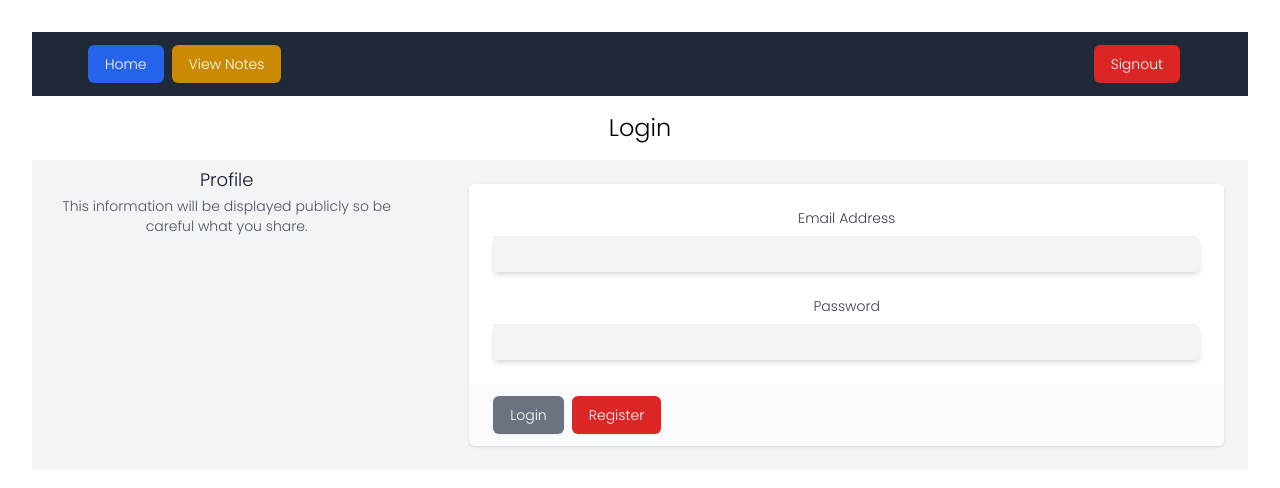
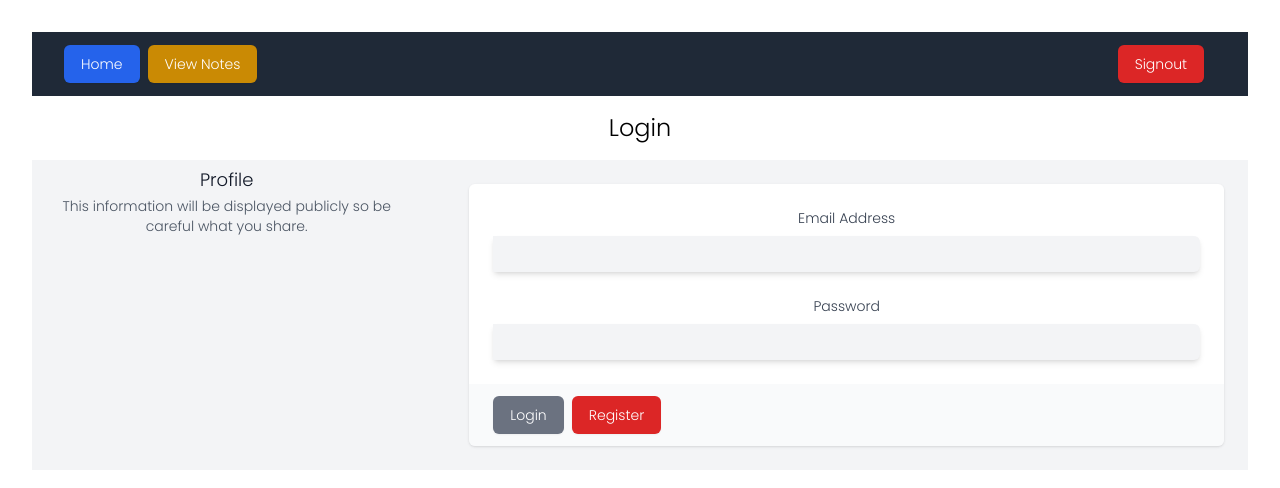
Before and after one commit to devender15/Medical-prompt-notes, a React (Vite) app in the folder frontend/: page /login in a window 1280 px wide. Shown: the top 488 px of the page. Built offline with nearby package versions, Linux system fonts and the light colour scheme; no server answers.

Commit message:
changed bug in design

```diff
--- a/frontend/src/components/Navbar.jsx
+++ b/frontend/src/components/Navbar.jsx
@@ -19,7 +19,7 @@ const Navbar = () => {
     <Disclosure as="nav" className="bg-gray-800">
       {({ open }) => (
         <>
-          <div className="mx-auto max-w-7xl px-2 sm:px-6 lg:px-8">
+          <div className="max-w-full px-2">
             <div className="relative flex h-16 items-center justify-between">
               <div className="absolute inset-y-0 left-0 flex items-center sm:hidden">
                 {/* Mobile menu button*/}
```
